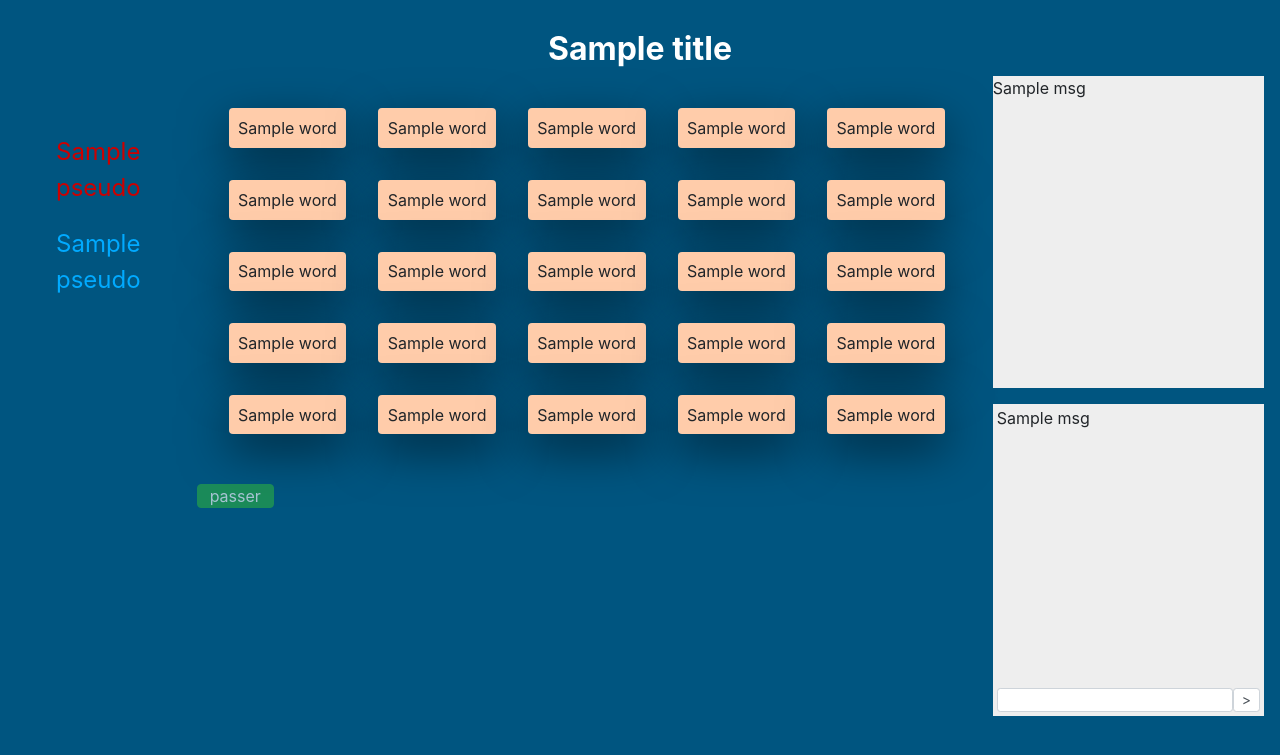
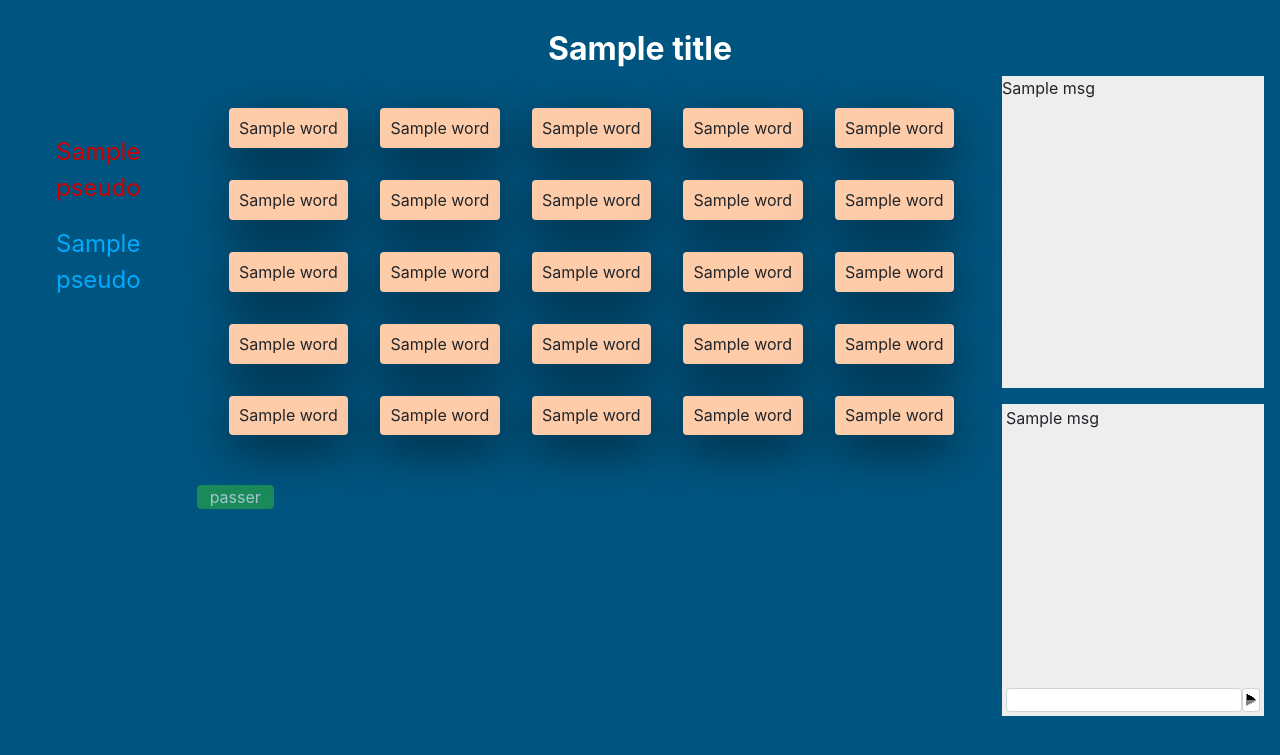
Before and after one commit to GChalony/CodeName, a Flask app: template templates/grid.html in a window 1280 px wide. Shown: the top 755 px of the page. Run offline with Flask 2, Linux system fonts and the light colour scheme; the template is opened without the code that fills it: most values are stand-ins (such as "Sample title", 1, 10 or a date in 2020); some libraries are stand-ins or nearby versions.

Commit message:
Add send icon

```diff
--- a/static/css/grid.css
+++ b/static/css/grid.css
@@ -139,6 +139,12 @@ td[data-code="3"]
 {
     display: flex;
 }
+#s
+{
+    background-image: url(/static/send.png);
+    background-repeat: no-repeat;
+    background-position: center;
+}
 
 /* Overwrite some bootstrap stuff */
 .form-control-sm
--- a/templates/grid.html
+++ b/templates/grid.html
@@ -73,7 +73,7 @@
                 </ul>
                 <form id="msgform" class="form-inline flex-nowrap p-1">
                     <input type="text" id="m" class="form-control form-control-sm" autocomplete="off">
-                    <input type="submit" id="s" class="form-control form-control-sm" value=">">
+                    <input type="submit" id="s" class="form-control form-control-sm" value="">
                 </form>
             </div>
         </div>
```
Also changed, not shown: static/send.png (added).
